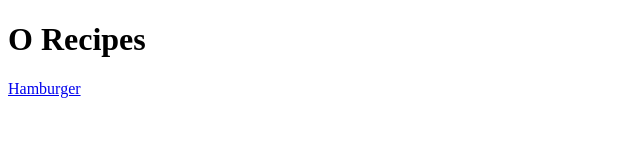
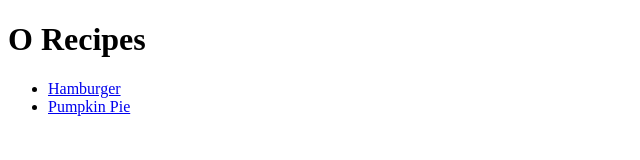
Before and after one commit to sumofintegers/od-recipes, a plain HTML site: page index.html in a window 1280 px wide. Shown: the whole page, without its empty margins (0-640 px from the left). Drawn offline with Linux system fonts and the light colour scheme.

Commit message:
updated index.html

```diff
--- a/index.html
+++ b/index.html
@@ -7,6 +7,9 @@
 </head>
 <body>
     <h1>O Recipes</h1>
-    <a href="recipes/hamburger.html">Hamburger</a>
+    <ul>
+        <li><a href="recipes/hamburger.html">Hamburger</a></li>
+        <li><a href="recipes/pumpkin-pie.html">Pumpkin Pie</a></li>
+    </ul>
 </body>
 </html>
```
